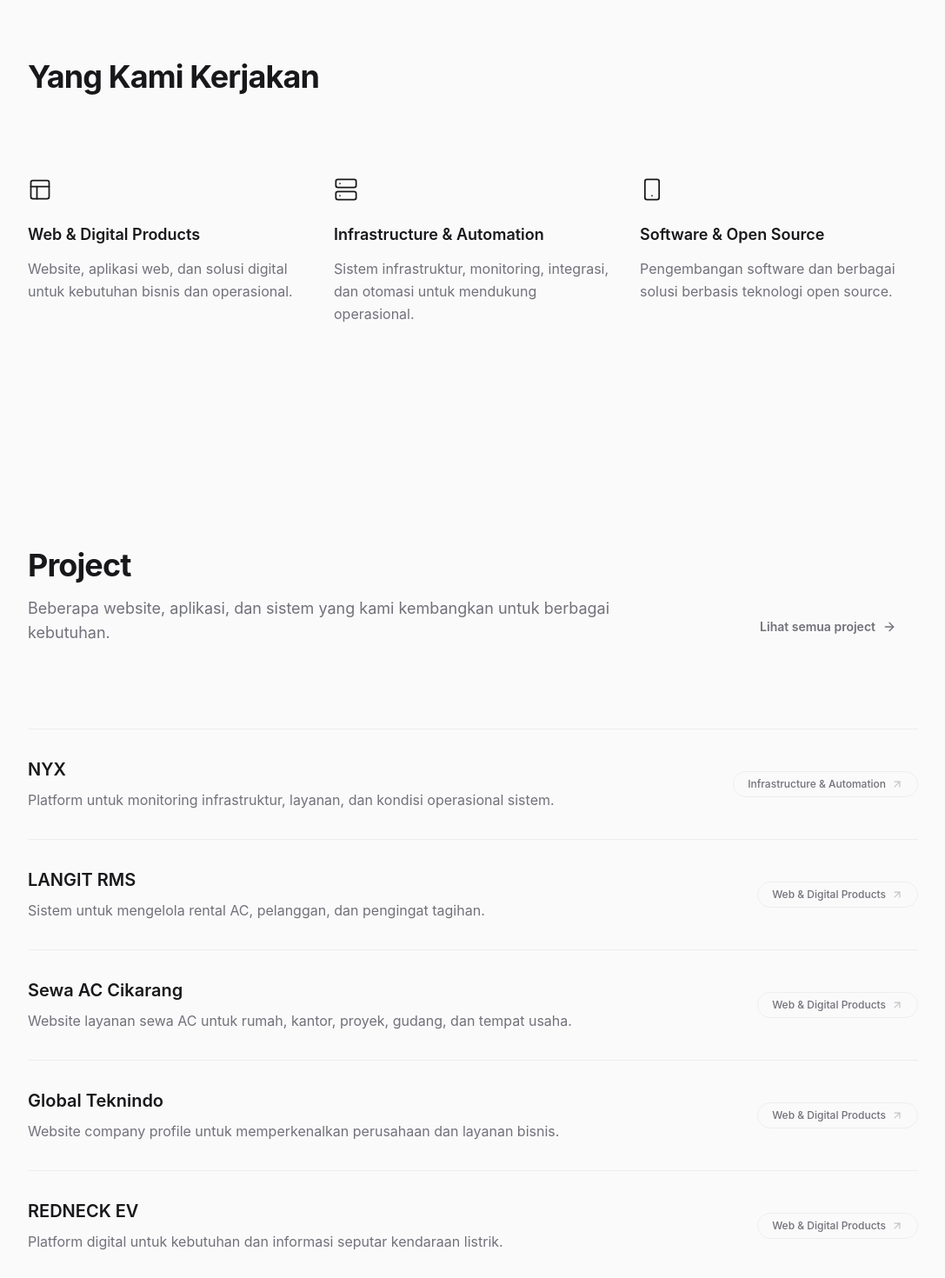
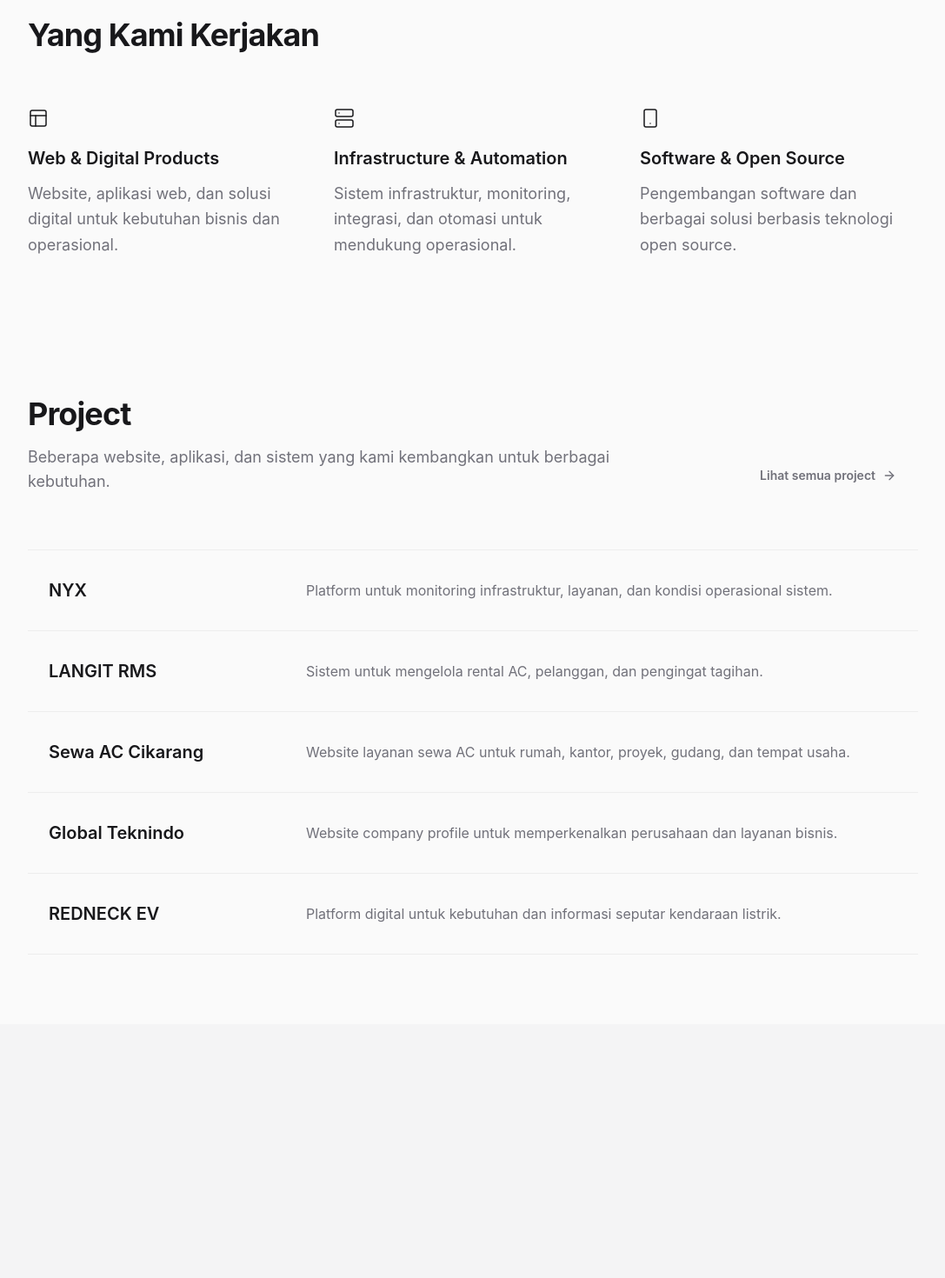
Before and after one commit to trisfproject/trisfproject.github.io, a React (Vite) app: page / in a window 1280 px wide. Shown: the part 860-2330 px from the top of the page at 87% size, without its empty margins (96-1183 px from the left). Built offline with nearby package versions, Linux system fonts and the light colour scheme.

Commit message:
refactor: update section layout padding, typography, and styling for a more compact and consistent design

```diff
--- a/src/sections/About.jsx
+++ b/src/sections/About.jsx
@@ -3,17 +3,17 @@ import { Reveal } from '../components/Reveal.jsx';
 
 export function About() {
   return (
-    <section id="about" className="py-24 sm:py-32 bg-surface-strong">
+    <section id="about" className="py-16 sm:py-20 bg-surface-strong">
       <Container>
         <Reveal>
-          <div className="max-w-3xl mx-auto text-center flex flex-col gap-6">
-            <h2 className="text-sm font-semibold tracking-widest uppercase text-text-muted mb-2">
+          <div className="max-w-3xl mx-auto text-center flex flex-col gap-4">
+            <h2 className="text-xs font-semibold tracking-widest uppercase text-text-muted mb-1">
               Tentang TRISF PROJECT
             </h2>
-            <p className="text-3xl font-bold tracking-tight text-text-main sm:text-4xl">
+            <p className="text-2xl font-bold tracking-tight text-text-main sm:text-3xl">
               Teknologi bukan sekadar dibuat. Teknologi harus berguna.
             </p>
-            <p className="text-xl sm:text-2xl leading-relaxed text-text-muted font-light mt-4">
+            <p className="text-lg sm:text-xl leading-relaxed text-text-muted font-light mt-2">
               Di TRISF PROJECT, kami membangun solusi digital berdasarkan kebutuhan nyata dan bagaimana solusi tersebut digunakan.
             </p>
           </div>
--- a/src/sections/Contact.jsx
+++ b/src/sections/Contact.jsx
@@ -1,29 +1,29 @@
-import { ArrowRight, Mail } from 'lucide-react';
+import { ArrowRight } from 'lucide-react';
 import { Container } from '../components/Container.jsx';
 import { Reveal } from '../components/Reveal.jsx';
 
 export function Contact() {
   return (
-    <section id="contact" className="py-32 sm:py-40 bg-surface">
+    <section id="contact" className="py-20 sm:py-24 bg-surface">
       <Container>
         <Reveal>
-          <div className="max-w-3xl mx-auto text-center flex flex-col items-center gap-8">
-            <h2 className="text-sm font-semibold tracking-widest uppercase text-text-muted mb-2">
+          <div className="max-w-3xl mx-auto text-center flex flex-col items-center gap-6">
+            <h2 className="text-xs font-semibold tracking-widest uppercase text-text-muted">
               Mari Terhubung
             </h2>
-            <p className="text-4xl font-bold tracking-tight text-text-main sm:text-5xl lg:text-6xl text-balance leading-tight">
+            <p className="text-3xl font-bold tracking-tight text-text-main sm:text-4xl lg:text-5xl text-balance leading-tight">
               Punya kebutuhan digital yang ingin dikembangkan?
             </p>
-            <p className="text-lg text-text-muted max-w-2xl text-balance mb-4">
+            <p className="text-lg text-text-muted max-w-2xl text-balance mb-2">
               Ceritakan kebutuhan Anda. Kami akan membantu mencari dan membangun solusi yang tepat.
             </p>
 
             <a
               href="mailto:hello@trisf.id"
-              className="inline-flex items-center justify-center gap-2 rounded-full bg-text-main px-8 py-4 text-base font-semibold text-bg-site transition hover:opacity-90 focus:outline-none focus:ring-2 focus:ring-text-main/50"
+              className="inline-flex items-center justify-center gap-2 rounded-full bg-text-main px-8 py-3.5 text-sm font-semibold text-bg-site transition hover:opacity-90 focus:outline-none focus:ring-2 focus:ring-text-main/50"
             >
               Hubungi Kami
-              <ArrowRight size={18} />
+              <ArrowRight size={16} />
             </a>
           </div>
         </Reveal>
--- a/src/sections/Footer.jsx
+++ b/src/sections/Footer.jsx
@@ -7,32 +7,13 @@ export function Footer() {
           <p className="font-semibold text-text-main">TRISF PROJECT</p>
           <p>Solusi digital untuk kebutuhan bisnis dan operasional.</p>
         </div>
-        <div className="flex flex-col md:items-end gap-6">
-          <div className="flex items-center gap-6">
-            <a
-              href="#"
-              target="_blank"
-              rel="noreferrer"
-              className="transition hover:text-text-main focus:outline-none focus:ring-2 focus:ring-line-strong"
-            >
-              Blog
-            </a>
-            <a
-              href="#"
-              target="_blank"
-              rel="noreferrer"
-              className="transition hover:text-text-main focus:outline-none focus:ring-2 focus:ring-line-strong"
-            >
-              Telegram
-            </a>
-            <a
-              href="#"
-              target="_blank"
-              rel="noreferrer"
-              className="transition hover:text-text-main focus:outline-none focus:ring-2 focus:ring-line-strong"
-            >
-              Instagram
-            </a>
+        <div className="flex flex-col md:items-end justify-between gap-6">
+          <div className="flex items-center gap-2">
+            <a href="#" target="_blank" rel="noreferrer" className="transition hover:text-text-main">Blog</a>
+            <span className="opacity-40">·</span>
+            <a href="#" target="_blank" rel="noreferrer" className="transition hover:text-text-main">Telegram</a>
+            <span className="opacity-40">·</span>
+            <a href="#" target="_blank" rel="noreferrer" className="transition hover:text-text-main">Instagram</a>
           </div>
           <p className="text-xs">© {year} TRISF PROJECT. All rights reserved.</p>
         </div>
--- a/src/sections/Projects.jsx
+++ b/src/sections/Projects.jsx
@@ -1,4 +1,4 @@
-import { ArrowRight, ArrowUpRight } from 'lucide-react';
+import { ArrowRight } from 'lucide-react';
 import { Link } from 'react-router-dom';
 import { Container } from '../components/Container.jsx';
 import { Reveal } from '../components/Reveal.jsx';
@@ -17,9 +17,9 @@ export function Projects() {
     .filter(Boolean);
 
   return (
-    <section id="projects" className="py-24 sm:py-32">
+    <section id="projects" className="py-16 sm:py-20">
       <Container>
-        <div className="flex flex-col md:flex-row md:items-end justify-between mb-16 md:mb-24 gap-6">
+        <div className="flex flex-col md:flex-row md:items-end justify-between mb-12 md:mb-16 gap-6">
           <Reveal>
             <h2 className="text-3xl font-bold tracking-tight text-text-main sm:text-4xl mb-4">
               Project
@@ -42,21 +42,14 @@ export function Projects() {
         <div className="flex flex-col border-t border-line-site">
           {featuredProjects.map((project, index) => (
             <Reveal key={project.title} delay={index * 0.1}>
-              <div className="group flex flex-col sm:flex-row sm:items-center justify-between py-8 border-b border-line-site gap-4">
-                <div className="flex flex-col max-w-2xl">
-                  <h3 className="text-xl font-semibold text-text-main group-hover:text-text-main/80 transition-colors">
+              <div className="group flex flex-col sm:flex-row sm:items-center py-6 sm:py-8 border-b border-line-site hover:bg-black/[0.01] dark:hover:bg-white/[0.01] transition-colors duration-300">
+                <div className="flex flex-col sm:flex-row sm:items-center sm:gap-12 md:gap-24 w-full px-4 sm:px-6">
+                  <h3 className="text-xl font-semibold text-text-main min-w-[200px] shrink-0">
                     {project.title}
                   </h3>
-                  <p className="mt-2 text-text-muted leading-relaxed">
+                  <p className="mt-2 sm:mt-0 text-text-muted leading-relaxed">
                     {project.description}
                   </p>
-                </div>
-
-                <div className="shrink-0 pt-2 sm:pt-0">
-                  <span className="inline-flex items-center justify-center gap-1.5 rounded-full border border-line-site px-4 py-1.5 text-xs font-medium text-text-muted group-hover:bg-black/[0.02] dark:group-hover:bg-white/[0.02] transition">
-                    {project.category}
-                    <ArrowUpRight size={14} className="opacity-40" />
-                  </span>
                 </div>
               </div>
             </Reveal>
--- a/src/sections/Services.jsx
+++ b/src/sections/Services.jsx
@@ -22,10 +22,10 @@ const services = [
 
 export function Services() {
   return (
-    <section id="services" className="py-24 sm:py-32">
+    <section id="services" className="py-16 sm:py-20">
       <Container>
         <Reveal>
-          <div className="mb-16 md:mb-24">
+          <div className="mb-12 md:mb-16">
             <h2 className="text-3xl font-bold tracking-tight text-text-main sm:text-4xl">
               Yang Kami Kerjakan
             </h2>
@@ -38,13 +38,13 @@ export function Services() {
             return (
               <Reveal key={service.title} delay={index * 0.1}>
                 <div className="flex flex-col">
-                  <div className="mb-6 flex items-center text-text-main">
-                    <Icon size={28} strokeWidth={1.5} />
+                  <div className="mb-5 flex items-center text-text-main">
+                    <Icon size={24} strokeWidth={1.5} />
                   </div>
-                  <h3 className="mb-3 text-lg font-semibold text-text-main">
+                  <h3 className="mb-3 text-xl font-semibold text-text-main">
                     {service.title}
                   </h3>
-                  <p className="text-text-muted leading-relaxed max-w-sm">
+                  <p className="text-lg text-text-muted leading-relaxed max-w-sm">
                     {service.description}
                   </p>
                 </div>
```
